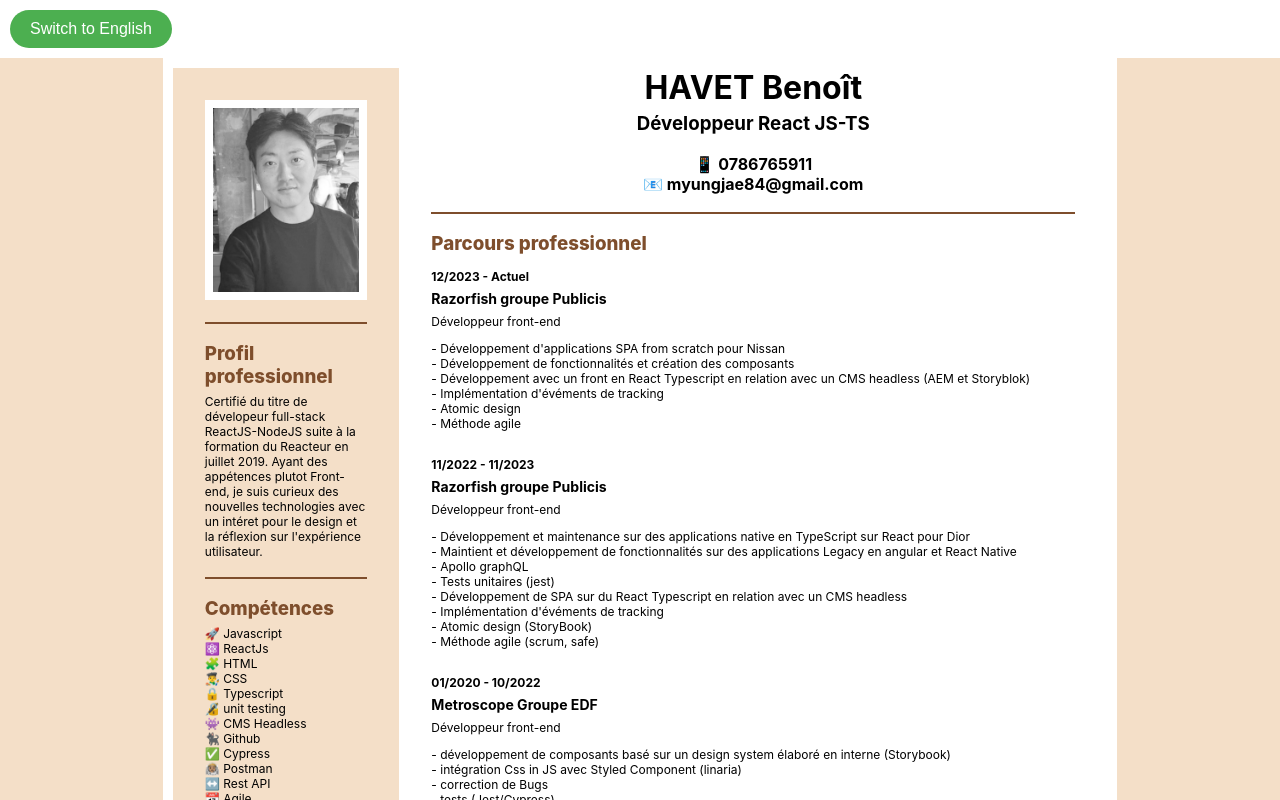
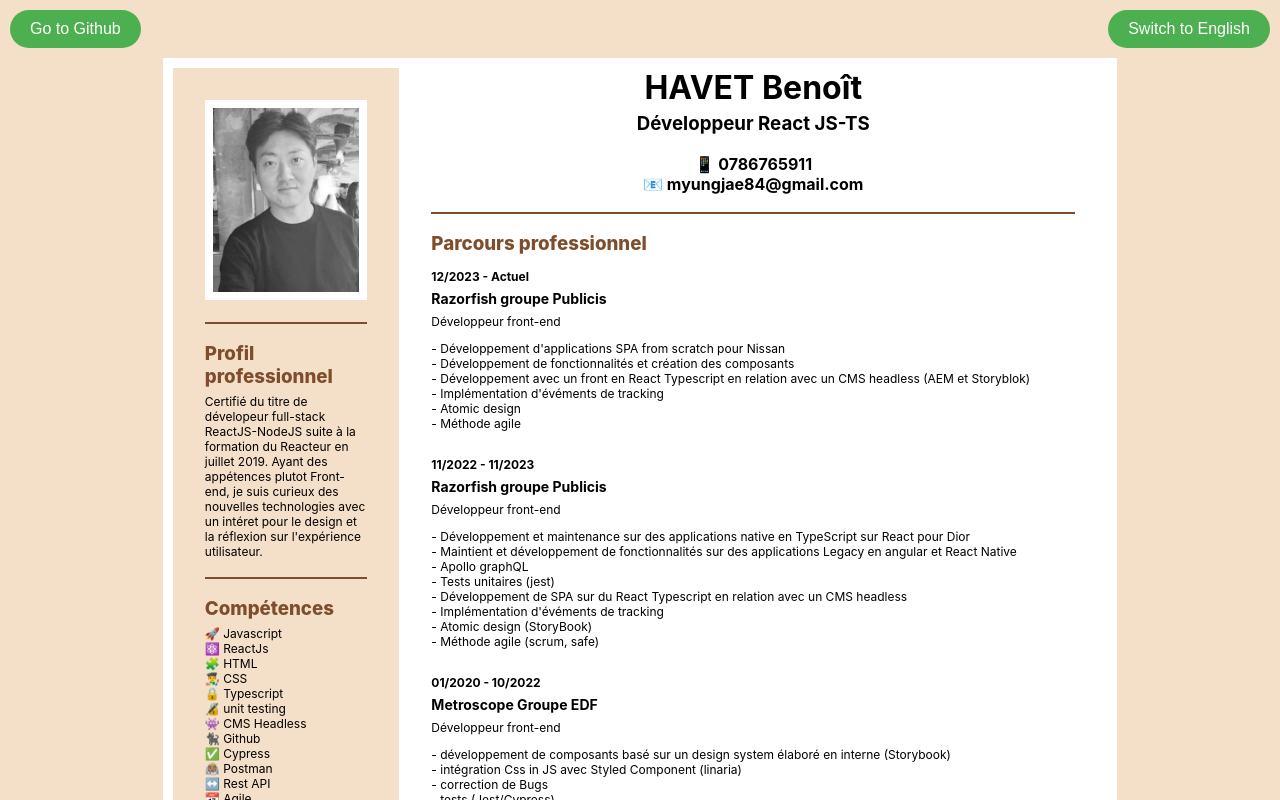
Before and after one commit to BENOITHAVETlmj/resume-2024, a React (Create React App) app: page / in a window 1280 px wide. Shown: the top 800 px of the page. Built offline with nearby package versions, Linux system fonts and the light colour scheme.

Commit message:
add buttons and events

```diff
--- a/src/App.tsx
+++ b/src/App.tsx
@@ -29,6 +29,11 @@ const LoadingWrapper = styled.div`
   background: #f4eae0;
   font-size: 2rem;
   color: #333;
+`;
+
+const ButtonWrapper = styled.div`
+  display: flex;
+  justify-content: space-between;
 `;
 
 const Button = styled.button`
@@ -151,6 +156,17 @@ function App() {
 
   return (
     <Suspense fallback={<p>Loading...</p>}>
+      <ButtonWrapper>
+        <Button
+          onClick={() =>
+            window.open(
+              "https://github.com/BENOITHAVETlmj/resume-2024",
+              "_blank"
+            )
+          }
+        >
+          Go to Github
+        </Button>
         <Button
           onClick={() =>
             setLanguageVersion(languageVersion === "en" ? "fr" : "en")
@@ -158,6 +174,7 @@ function App() {
         >
           {languageVersion === "en" ? "Switch to French" : "Switch to English"}
         </Button>
+      </ButtonWrapper>
       <Wrapper className="App">
         <Container>
           <>
@@ -200,7 +217,7 @@ function App() {
                 title={
                   languageVersion === "fr"
                     ? "Parcours professionnel"
-                    : "Carrer path"
+                    : "Career path"
                 }
                 content={careerPathList()}
               />
--- a/src/index.css
+++ b/src/index.css
@@ -5,6 +5,7 @@ body {
     sans-serif;
   -webkit-font-smoothing: antialiased;
   -moz-osx-font-smoothing: grayscale;
+  background: #f4dfc8;
 }
 
 code {
```
Lines whose indentation alone changed are shown as unchanged.
